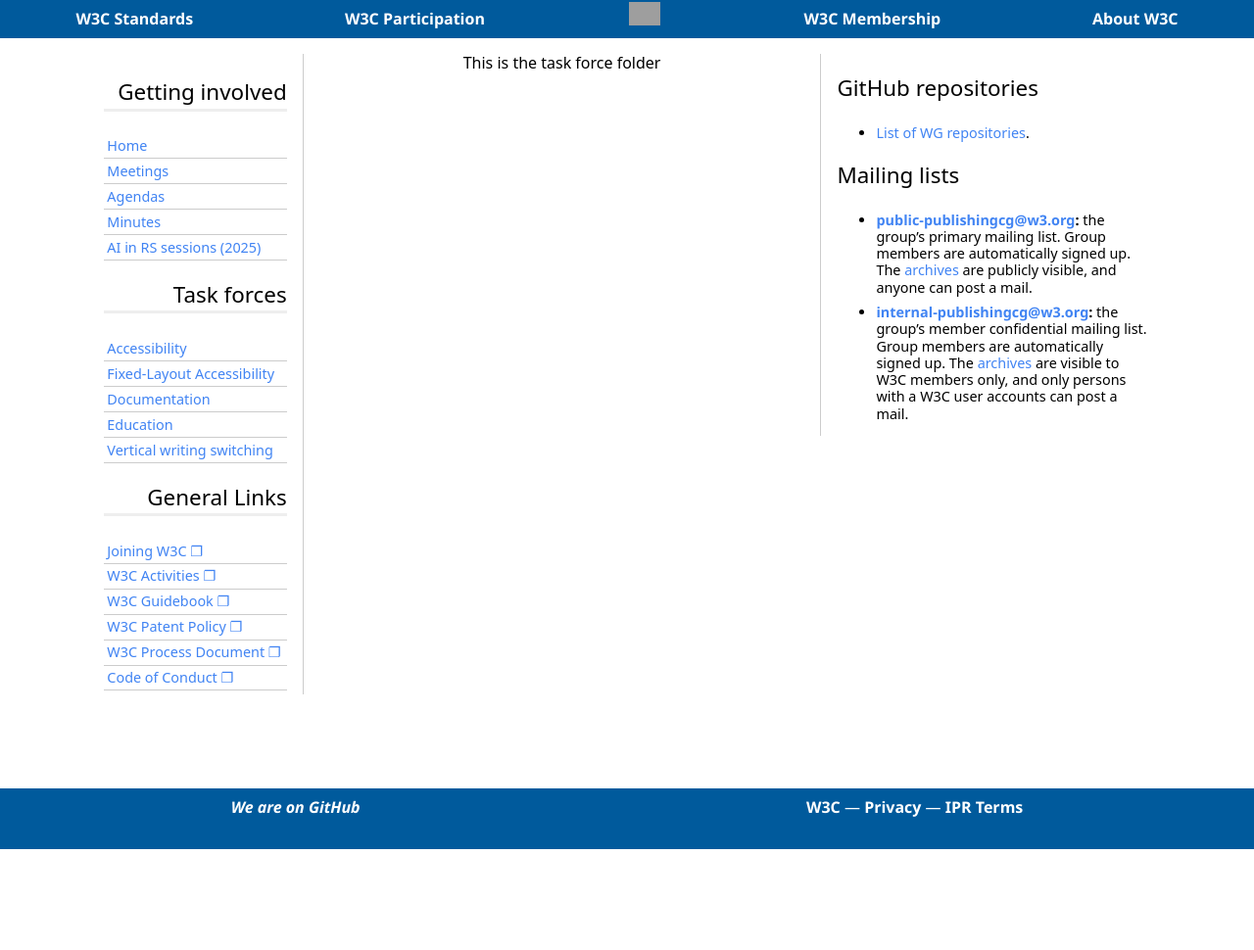
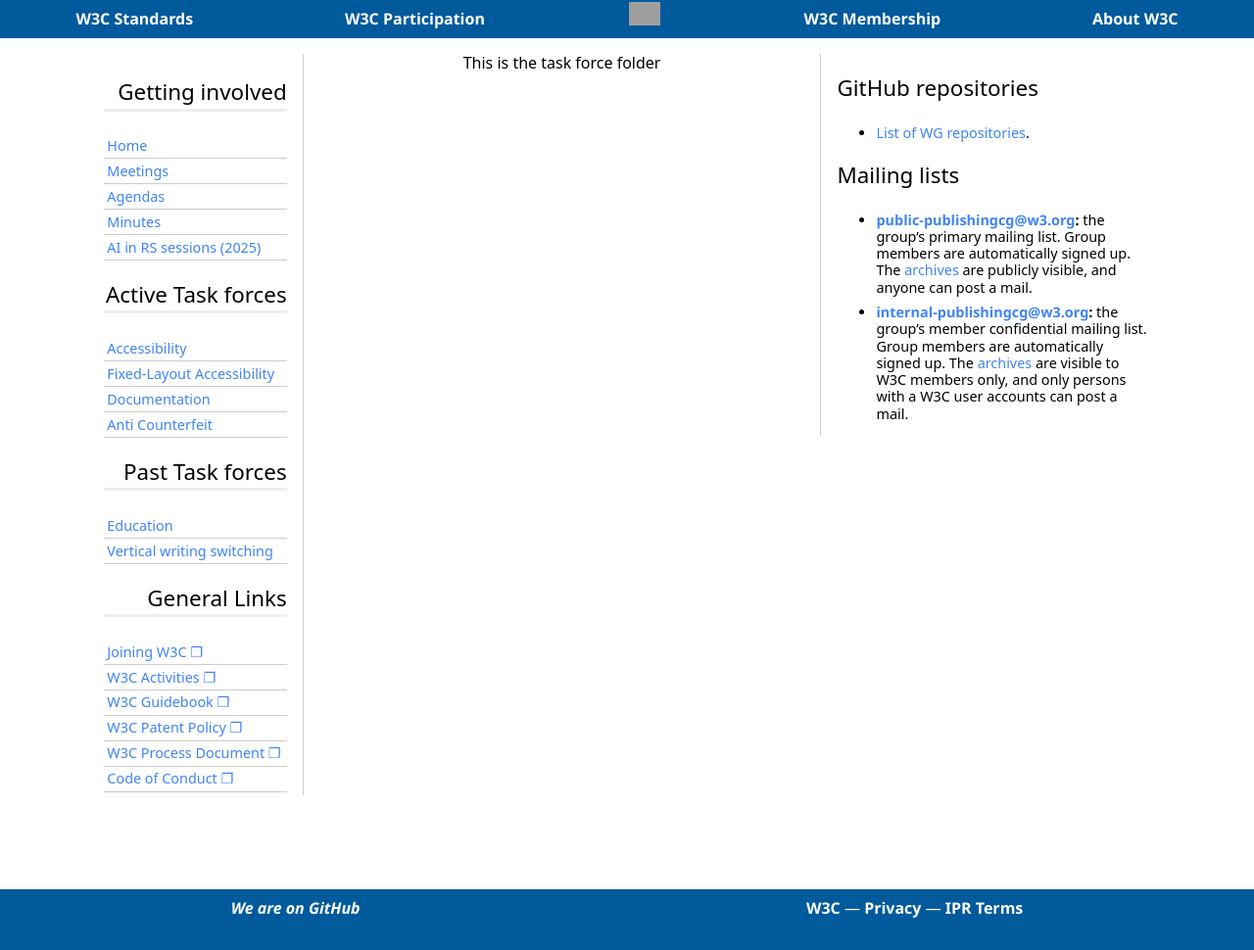
Before and after one commit to w3c/publishingcg, a Jekyll site: the page built from TaskForces/index.md, in a window 1280 px wide. Shown: the whole page at 98% size. Built offline with Jekyll 4.4.1, drawn with Linux system fonts in a browser that asks for light colours; some web fonts are replaced; before the commit the page ends 900 px from its top, so only the background shows below that; grey boxes are pictures that could not be loaded.

Commit message:
Update nav.html

```diff
--- a/_includes/nav.html
+++ b/_includes/nav.html
@@ -12,16 +12,21 @@
         -->
     </ul>
 
-    <h3>Task forces</h3>
+    <h3>Active Task forces</h3>
     <ul>
         <!--  <li><a href="{{ site.baseurl }}/TaskForces/">TaskForces</a></li>  -->
         <li><a href="{{ site.baseurl }}/TaskForces/a11y">Accessibility</a></li>
         <li><a href="{{ site.baseurl }}/TaskForces/fxl-a11y">Fixed-Layout Accessibility</a></li>
         <li><a href="{{ site.baseurl }}/TaskForces/documentation">Documentation</a></li>
+        <li><a href="{{ site.baseurl }}/TaskForces/anti-counterfeit">Anti Counterfeit</a></li>
+    </ul>
+
+    <h3>Past Task forces</h3>
+    <ul>
+        <!--  <li><a href="{{ site.baseurl }}/TaskForces/">TaskForces</a></li>  -->
         <li><a href="{{ site.baseurl }}/TaskForces/education">Education</a></li>
         <li><a href="{{ site.baseurl }}/TaskForces/vertical-writing-switching">Vertical writing switching</a></li>
     </ul>
-
     <!--  <h3>Useful External Links</h3>
     <ul>
         <li><a rel="external" href="https://www.w3.org/TR/epub-33/">EPUB 3.3</a></li>
```
